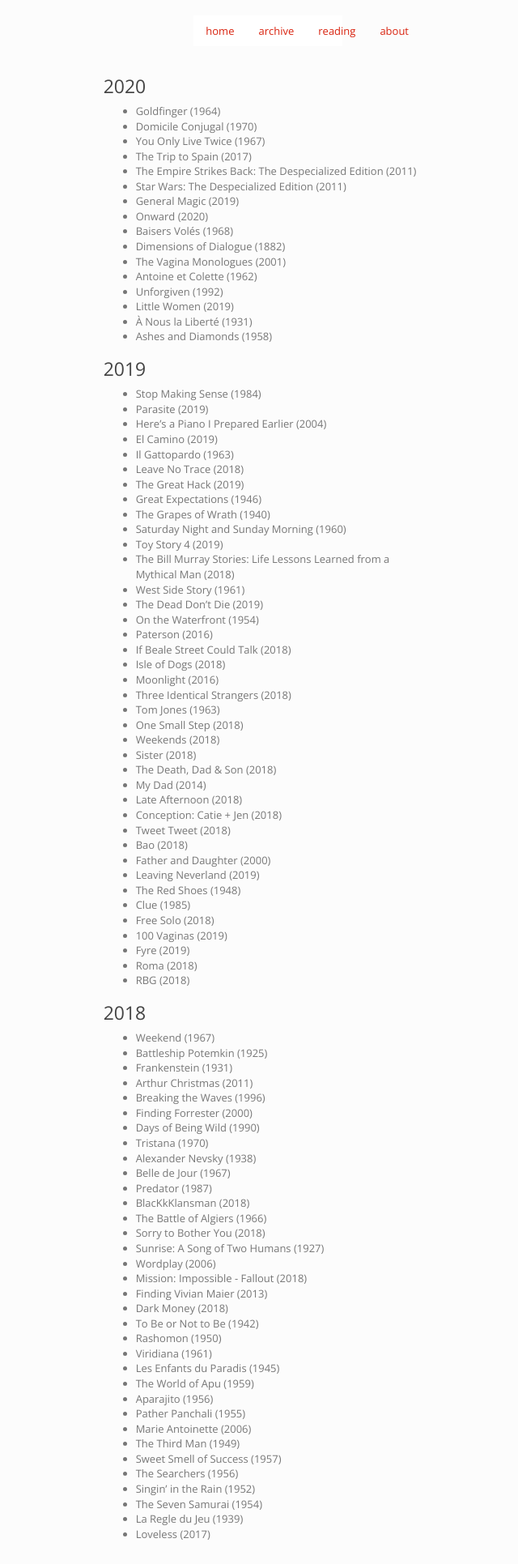
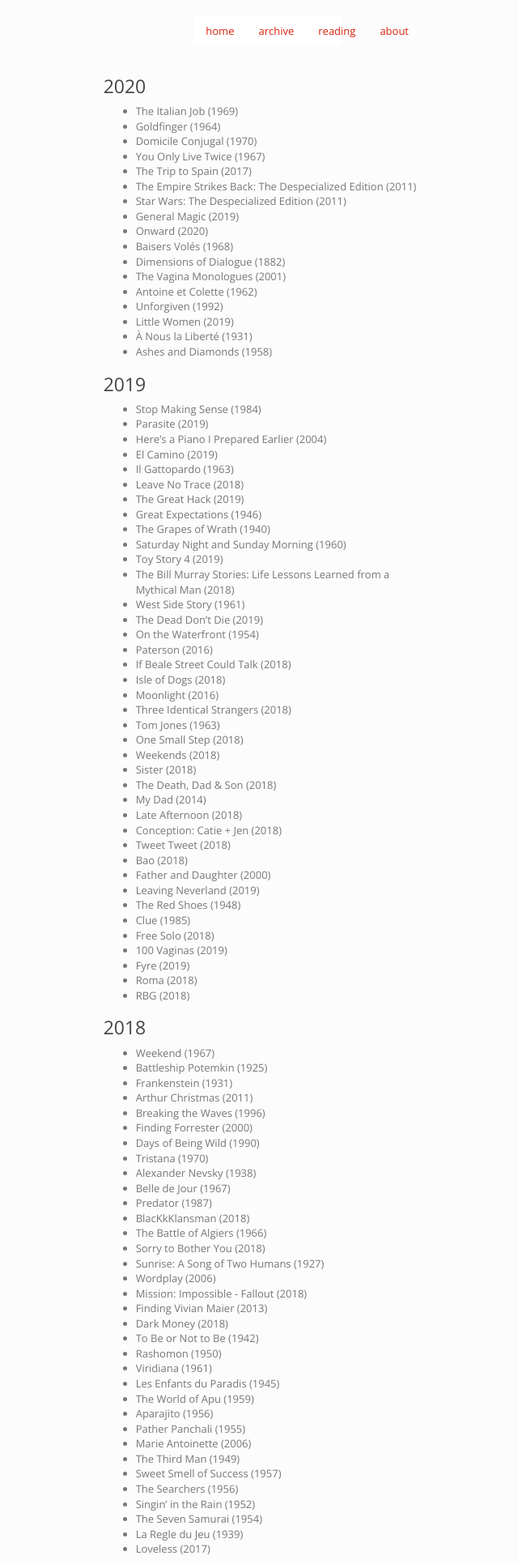
Before and after one commit to imtayadeway/imtayadeway.github.io, a Jekyll site: the page built from film/index.md, in a window 1280 px wide. Shown: the whole page at 81% size, without its empty margins (309-949 px from the left). Built offline with Jekyll 4.4.1, drawn with Linux system fonts in a browser that asks for light colours.

Commit message:
italian job

```diff
--- a/film/index.md
+++ b/film/index.md
@@ -5,6 +5,7 @@ title: Film
 
 ### 2020
 
+- The Italian Job (1969)
 - Goldfinger (1964)
 - Domicile Conjugal (1970)
 - You Only Live Twice (1967)
```
